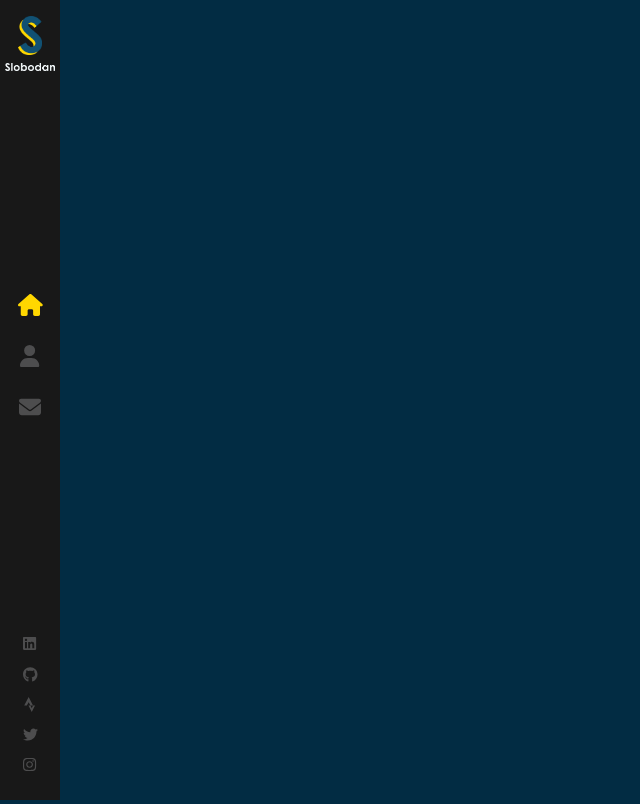
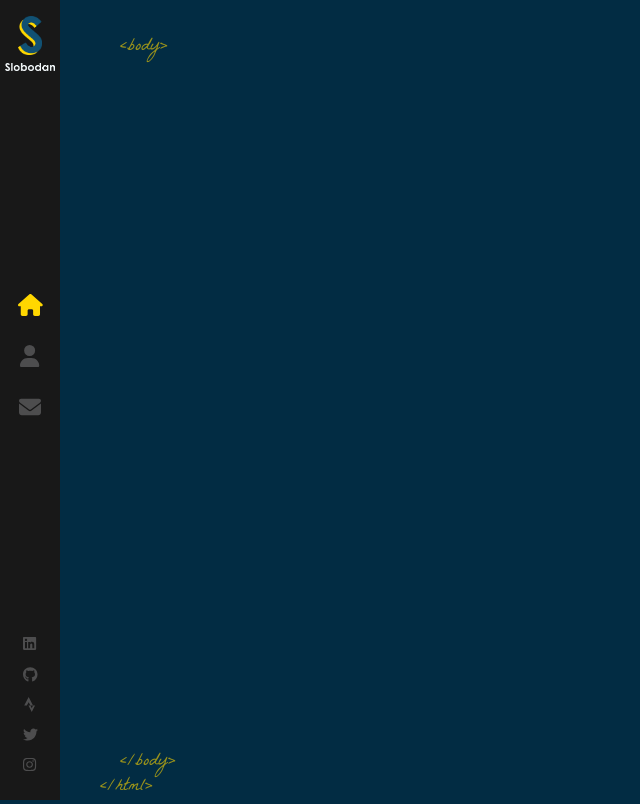
Before and after one commit to balos2eb/personal-website, a React (Create React App) app: page / in a window 1280 px wide. Shown: the whole page, without its empty margins (0-640 px from the left). Built offline with nearby package versions, Linux system fonts and the light colour scheme.

Commit message:
Build site layout for website (#3)

```diff
--- a/src/components/Layout/index.js
+++ b/src/components/Layout/index.js
@@ -1,11 +1,22 @@
-import Sidebar from '../Sidebar';
-import './index.scss';
+import { Outlet } from 'react-router-dom'
+import Sidebar from '../Sidebar/'
+import './index.scss'
 
 const Layout = () => {
     return (
-        <>
+        <div className="App">
             <Sidebar />
-        </>
+            <div className="page">
+                <span className="tags top-tags">&lt;body&gt;</span>
+
+                <Outlet />
+                <span className="tags bottom-tags">
+                    &lt;/body&gt;
+                    <br />
+                    <span className="bottom-tag-html">&lt;/html&gt;</span>
+                </span>
+            </div>
+        </div>
     )
 }
 
--- a/src/components/Layout/index.scss
+++ b/src/components/Layout/index.scss
@@ -0,0 +1,24 @@
+.page {
+    width: 100%;
+    height: 100%;
+    position: absolute;
+}
+
+.top-tags {
+    bottom: auto;
+    top: 35px;
+}
+
+.tags {
+    color: #ffd700;
+    opacity: 0.6;
+    position: absolute;
+    bottom: 0;
+    left: 120px;
+    font-size: 18px;
+    font-family: 'La Belle Aurore';
+}
+
+.bottom-tag-html {
+    margin-left: -20px;
+}
```
